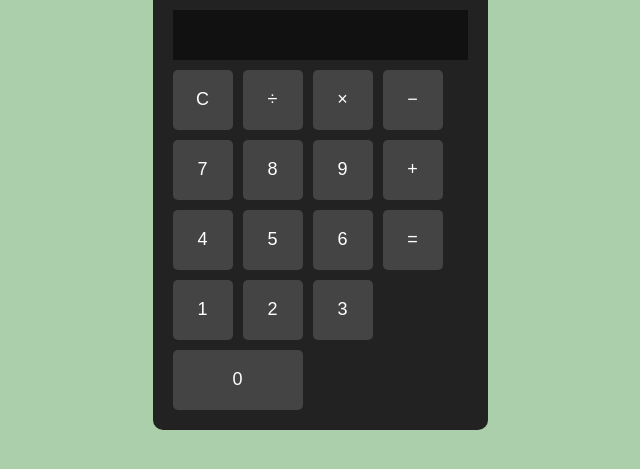
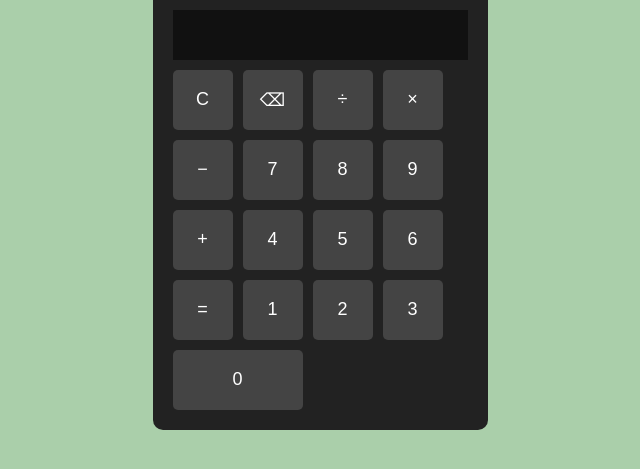
Before and after one commit to faheem007-git/CODSOFT, a plain HTML site: page 3 calculator/calc.html in a window 1280 px wide. Shown: the part 231-700 px from the top of the page, without its empty margins (320-960 px from the left). Drawn offline with Linux system fonts and the light colour scheme.

Commit message:
added delete button

```diff
--- a/3 calculator/calc.html
+++ b/3 calculator/calc.html
@@ -15,6 +15,7 @@
 
   <div class="buttons">
     <button onclick="clearDisplay()">C</button>
+    <button onclick="backspace()">⌫</button>
     <button onclick="appendValue('/')">÷</button>
     <button onclick="appendValue('*')">×</button>
     <button onclick="appendValue('-')">−</button>
--- a/3 calculator/calc.js
+++ b/3 calculator/calc.js
@@ -2,6 +2,10 @@ let display = document.getElementById("display");
 
 function appendValue(value) {
   display.value += value;
+}
+
+function backspace() {
+  display.value = display.value.slice(0, -1);
 }
 
 function clearDisplay() {
```
